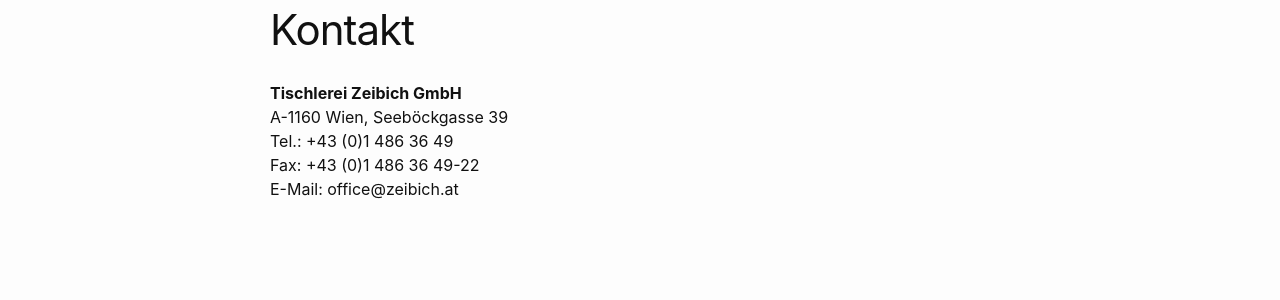
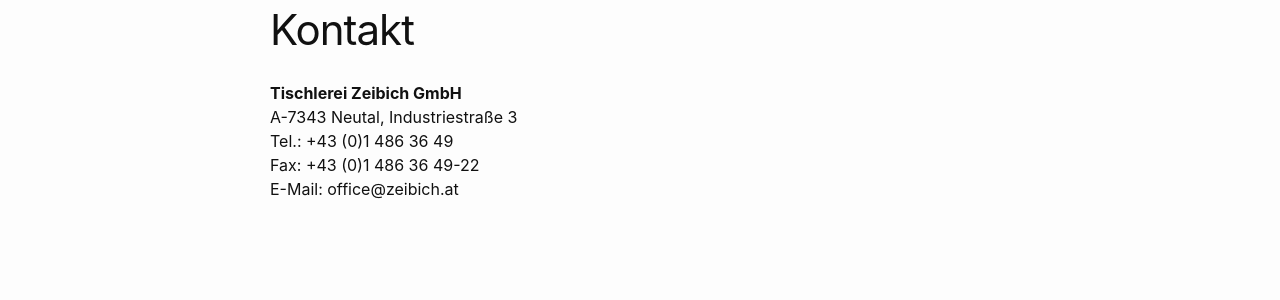
Before and after one commit to Zeibich/www.zeibich.at, a Jekyll site: the page built from Kontakt.md, in a window 1280 px wide. Shown: the part 135-435 px from the top of the page. Built offline with Jekyll 4.4.1, drawn with Linux system fonts in a browser that asks for light colours.

Commit message:
Update Kontakt.md

```diff
--- a/Kontakt.md
+++ b/Kontakt.md
@@ -5,7 +5,7 @@
 ---
 
 <b>Tischlerei Zeibich GmbH</b><br>
-A-1160 Wien, Seeböckgasse 39<br>
+A-7343 Neutal, Industriestraße 3 <br>
 Tel.: +43 (0)1 486 36 49<br>
 Fax: +43 (0)1 486 36 49-22<br>
 E-Mail: office@zeibich.at
```
